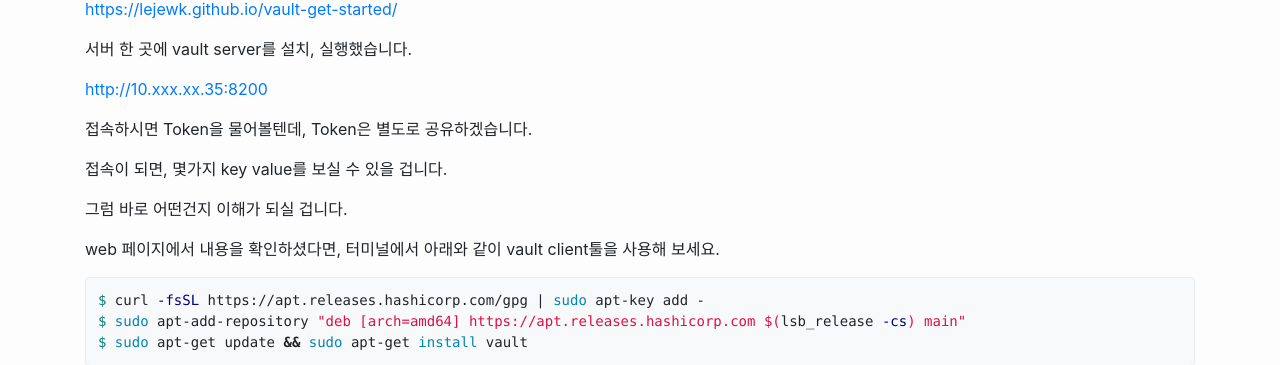
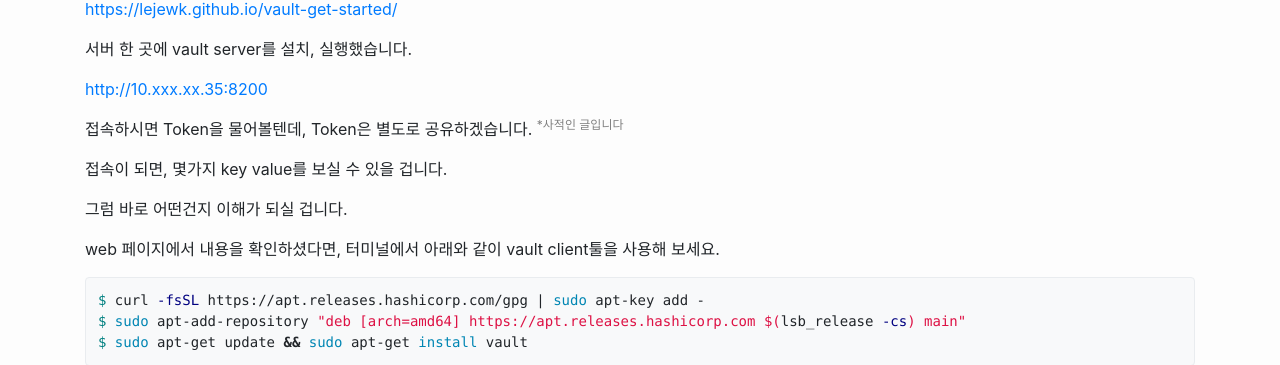
Before and after one commit to pseudocerasus/pseudocerasus.github.io, a Jekyll site: the page built from _posts/2021-08-19-about-vault.markdown, in a window 1280 px wide. Shown: the part 401-766 px from the top of the page. Built offline with Jekyll 4.4.1, drawn with Linux system fonts in a browser that asks for light colours.

Commit message:
minor update vault post

```diff
--- a/_posts/2021-08-19-about-vault.markdown
+++ b/_posts/2021-08-19-about-vault.markdown
@@ -20,6 +20,7 @@ Hashicorp의 Vault는 Getting Started가 잘 구성되어 있었습니다.
 [http://10.xxx.xx.35:8200](http://10.xxx.xx.35:8200)
 
 접속하시면 Token을 물어볼텐데, Token은 별도로 공유하겠습니다.
+<span style="color:grey"><sup>*사적인 글입니다</sup></span>
 
 접속이 되면, 몇가지 key value를 보실 수 있을 겁니다.
 
```
